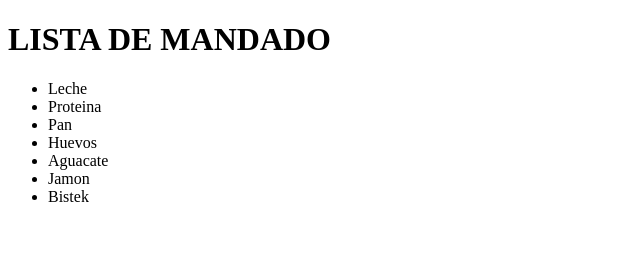
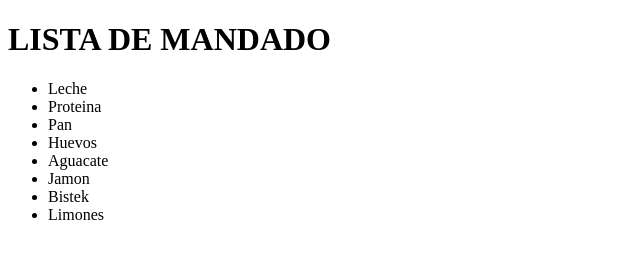
Before and after one commit to Mikelind227/Lap1, a plain HTML site: page index.html in a window 1280 px wide. Shown: the full height of the page, 0-640 px from the left. Drawn offline with Linux system fonts and the light colour scheme.

Commit message:
Agregue apartado de limones

```diff
--- a/index.html
+++ b/index.html
@@ -20,6 +20,7 @@
         <li>Aguacate</li>
         <li>Jamon</li>
         <li>Bistek</li>
+        <li>Limones</li>
 
 
     </ul>
```
